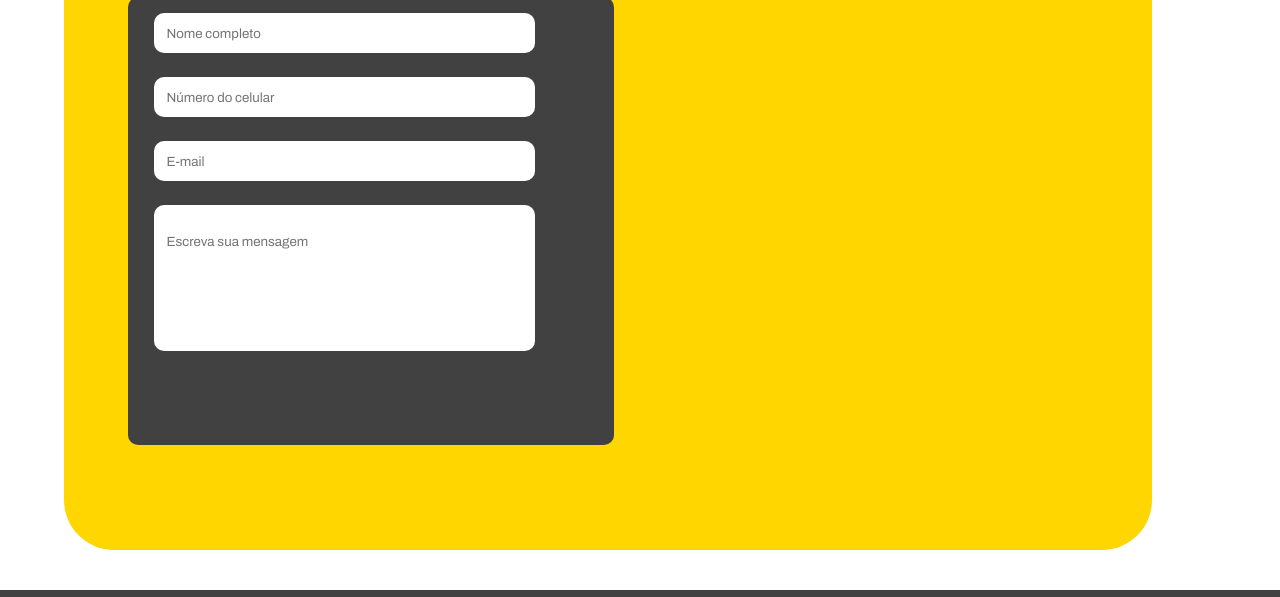
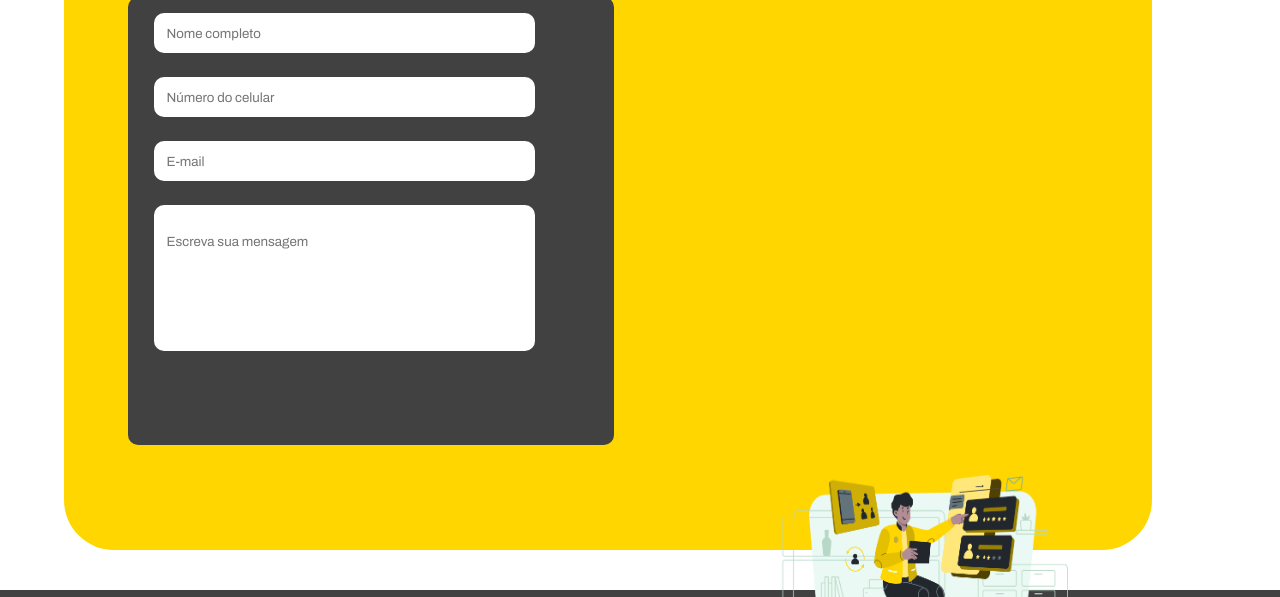
Before and after one commit to Sweet-Peach/TecShine, a plain HTML site: page Algoritmos/contato tecshine.html in a window 1280 px wide. Shown: the part 266-863 px from the top of the page. Drawn offline with Linux system fonts and the light colour scheme; a web font is replaced by a local one.

Commit message:
falta editar

```diff
--- a/Algoritmos/contato tecshine.css
+++ b/Algoritmos/contato tecshine.css
@@ -70,8 +70,13 @@
     font-size: 18px;
     font-weight: lighter;
     margin-right: 300px;
+}
 
-
+.box img {
+    padding-left: 50vw;
+    margin-top: 30px;
+    width: 300px;
+    height: 200px;
 }
 
 .inputs {
--- a/Algoritmos/contato tecshine.html
+++ b/Algoritmos/contato tecshine.html
@@ -32,6 +32,7 @@
                 <input type="text" class="ipt" placeholder="E-mail">
                 <input type="text" class="ipt_msg" placeholder="Escreva sua mensagem">
             </div>
+            <img src="./imagem contato.png" alt="">
         </div>
     </div>
     <div class="footer">
```
Also changed, not shown: Algoritmos/imagem contato.png (added).
